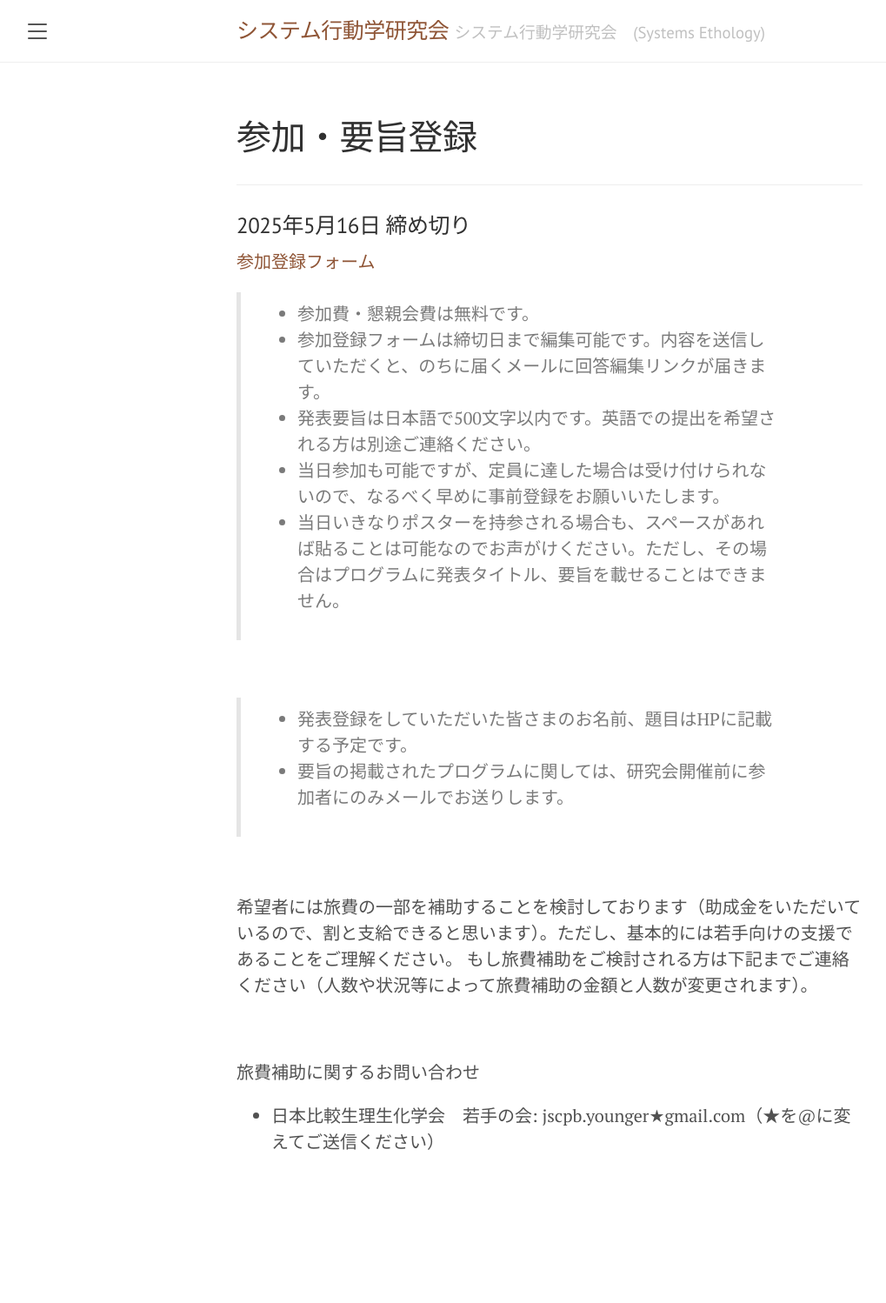
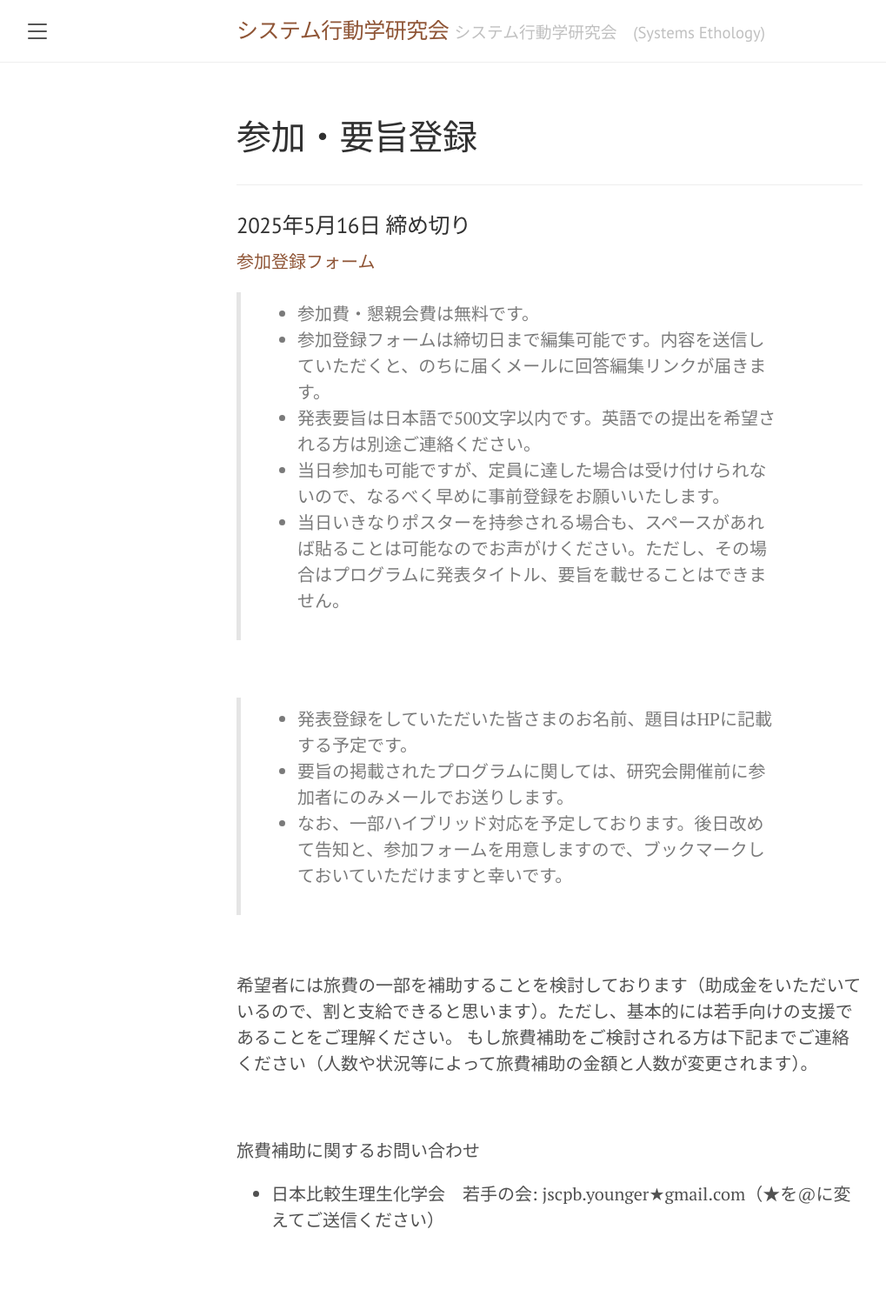
Before and after one commit to SystemsEthology/website, a Jekyll site: the page built from event_01/conference01_join.md, in a window 1280 px wide. Shown: the whole page at 87% size, without its empty margins (8-1027 px from the left). Built offline with Jekyll 4.4.1, drawn with Linux system fonts in a browser that asks for light colours; before the commit the page ends 1408 px from its top, so only the background shows below that.

Commit message:
Update conference01_join.md

```diff
--- a/event_01/conference01_join.md
+++ b/event_01/conference01_join.md
@@ -19,6 +19,7 @@ order: 4
 
 > - 発表登録をしていただいた皆さまのお名前、題目はHPに記載する予定です。
 > - 要旨の掲載されたプログラムに関しては、研究会開催前に参加者にのみメールでお送りします。
+> - なお、一部ハイブリッド対応を予定しております。後日改めて告知と、参加フォームを用意しますので、ブックマークしておいていただけますと幸いです。
 
 <br>
 
```
